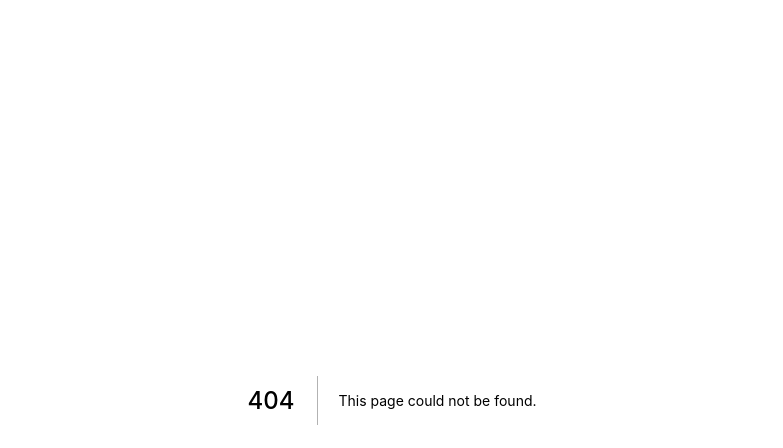
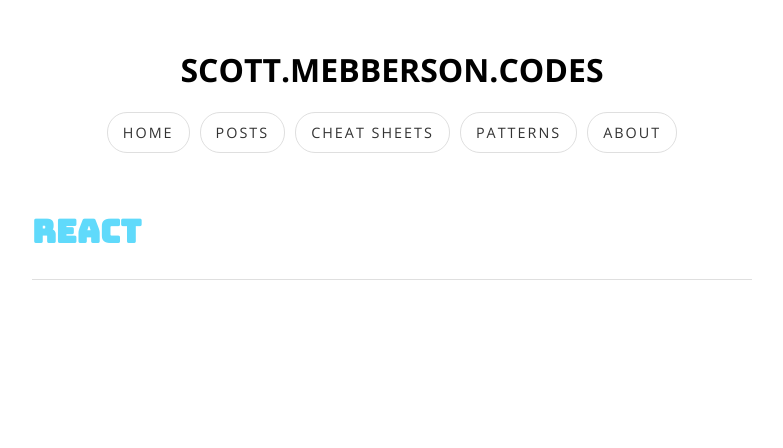
Before and after one commit to smebberson/scott.mebberson.codes, a Next.js app: page /patterns in a window 1280 px wide. Before the commit this address had no page. Shown: the top 448 px of the page, without its empty margins (248-1031 px from the left). Built offline with nearby package versions, Linux system fonts and the light colour scheme; a web font is replaced by a local one.

Commit message:
Added a new Patterns section.

```diff
--- a/components/Nav.js
+++ b/components/Nav.js
@@ -30,6 +30,14 @@ export default () => (
 
                     <Link href="/cheat-sheets">
                         <a>Cheat Sheets</a>
+                    </Link>
+
+                </li>
+
+                <li>
+
+                    <Link href="/patterns">
+                        <a>Patterns</a>
                     </Link>
 
                 </li>
--- /dev/null
+++ b/components/Pattern.js
@@ -0,0 +1,3 @@
+import Code from './Code';
+
+export default Code;
--- /dev/null
+++ b/pages/patterns.js
@@ -0,0 +1,32 @@
+import Column from '../components/Column';
+import Columns from '../components/Columns';
+import Layout from '../components/Layout';
+import Teaser from '../components/Teaser';
+
+const Patterns = () => (
+
+    <Layout>
+
+        <div className="constrained">
+
+            <Columns>
+
+                <Column width="100%">
+
+                    <Teaser
+                        color="#60DAFB"
+                        href="/patterns/react"
+                        title="React"
+                    />
+
+                </Column>
+
+            </Columns>
+
+        </div>
+
+    </Layout>
+
+);
+
+export default Patterns;
```
Also changed, not shown: components/Heading.js (added, +15 -0 lines), pages/patterns/react.js (added, +35 -0 lines).
